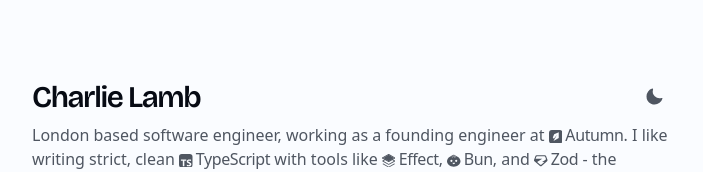
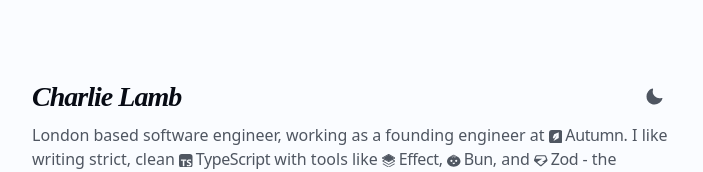
Before and after one commit to charlietlamb/charlielambdotcom, a Next.js app: page / in a window 1280 px wide. Shown: the top 172 px of the page, without its empty margins (288-991 px from the left). Built offline with nearby package versions, Linux system fonts and the light colour scheme; no server answers.

Commit message:
restore original name font

```diff
--- a/app/globals.css
+++ b/app/globals.css
@@ -3,10 +3,11 @@
 @import "./themes.css";
 
 .name-heading {
-  font-family: var(--font-bricolage), sans-serif;
-  font-size: 1.875rem;
-  font-weight: 600;
-  letter-spacing: -0.045em;
+  font-family: serif;
+  font-size: 1.75rem;
+  font-style: italic;
+  font-weight: 700;
+  letter-spacing: -0.035em;
   line-height: 1;
 }
 
--- a/app/layout.tsx
+++ b/app/layout.tsx
@@ -1,5 +1,5 @@
 import { Databuddy } from "@databuddy/sdk/react";
-import { Bricolage_Grotesque, Geist, Geist_Mono } from "next/font/google";
+import { Geist, Geist_Mono } from "next/font/google";
 import { metadata } from "@/app/metadata";
 import { BackgroundVideo } from "@/components/background-video";
 import { JsonLd } from "@/components/json-ld";
@@ -16,12 +16,6 @@ const geistMono = Geist_Mono({
   subsets: ["latin"],
 });
 
-const bricolage = Bricolage_Grotesque({
-  variable: "--font-bricolage",
-  subsets: ["latin"],
-  weight: "600",
-});
-
 export { metadata };
 
 export default function RootLayout({
@@ -32,7 +26,7 @@ export default function RootLayout({
   return (
     <html lang="en" suppressHydrationWarning>
       <body
-        className={`${geistSans.variable} ${geistMono.variable} ${bricolage.variable} antialiased`}
+        className={`${geistSans.variable} ${geistMono.variable} antialiased`}
       >
         <JsonLd
           baseUrl={
```
